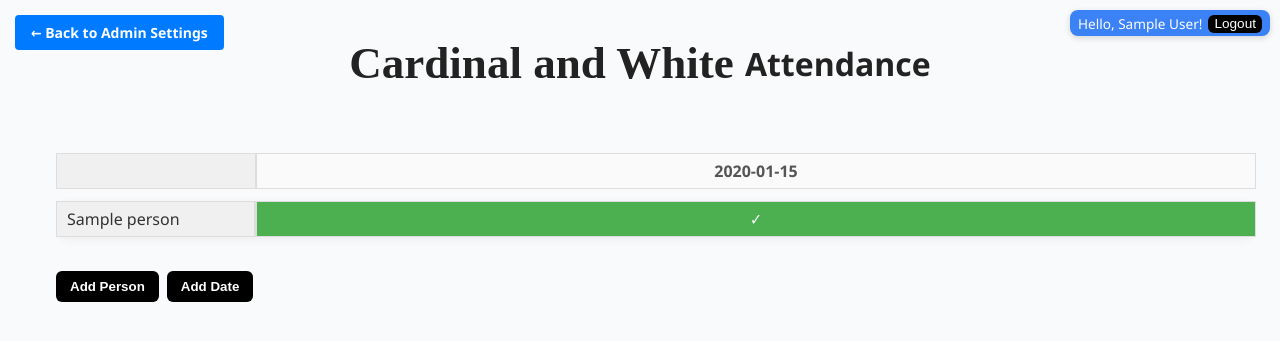
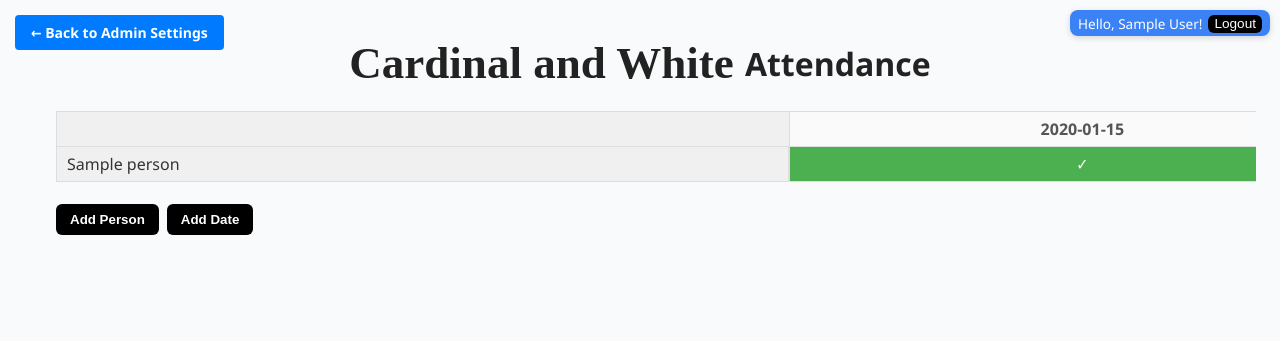
Before and after one commit to HunterLewis000/newspaper-app, a Flask app: page /manage/attendance in a window 1280 px wide. Shown: the top 341 px of the page. Run offline with Flask 3, Linux system fonts and the light colour scheme; the visitor is signed in with stand-in values (Sample User, id 1); tables that the repository leaves empty hold one stand-in row (values such as "Sample post"); some libraries are stand-ins or nearby versions.

Commit message:
Update style.css

```diff
--- a/static/style.css
+++ b/static/style.css
@@ -635,3 +635,29 @@ td.arcac, th.arcac {
     max-width: calc(100% - 80px);
   }
 }
+
+
+.attendance-page table {
+
+  width: auto !important;
+  border-collapse: collapse;
+  min-width: calc(var(--person-col-width) + var(--date-col-width) * var(--visible-dates));
+  table-layout: fixed;
+  margin: 0 auto;
+}
+
+.attendance-page th.date-col {
+  position: sticky;
+  top: 0;
+  background: #fafafa;
+  z-index: 30;
+}
+
+
+.attendance-page th.person,
+.attendance-page td.person {
+  position: sticky;
+  left: 0;
+  z-index: 40;
+  background: #f0f0f0;
+}
```
